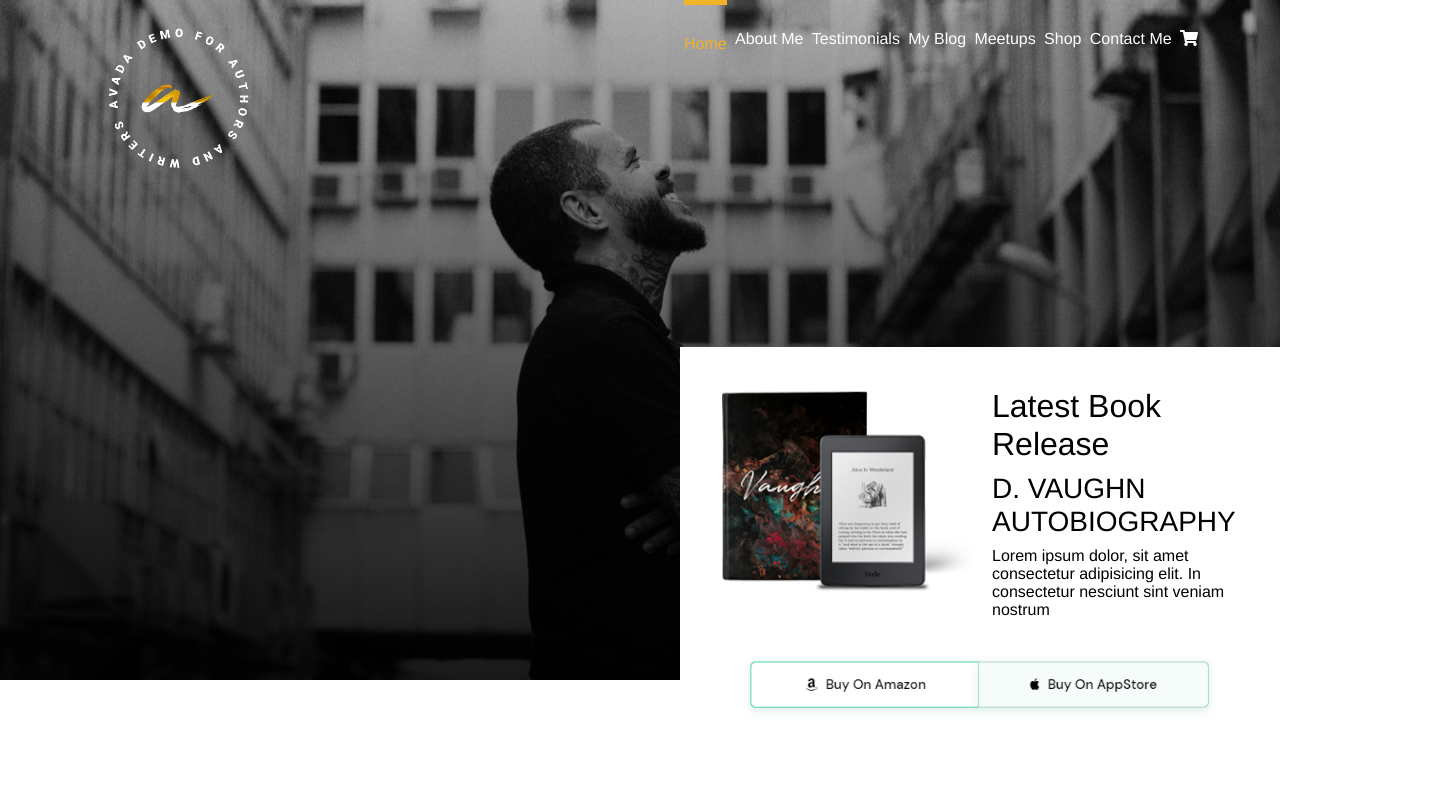
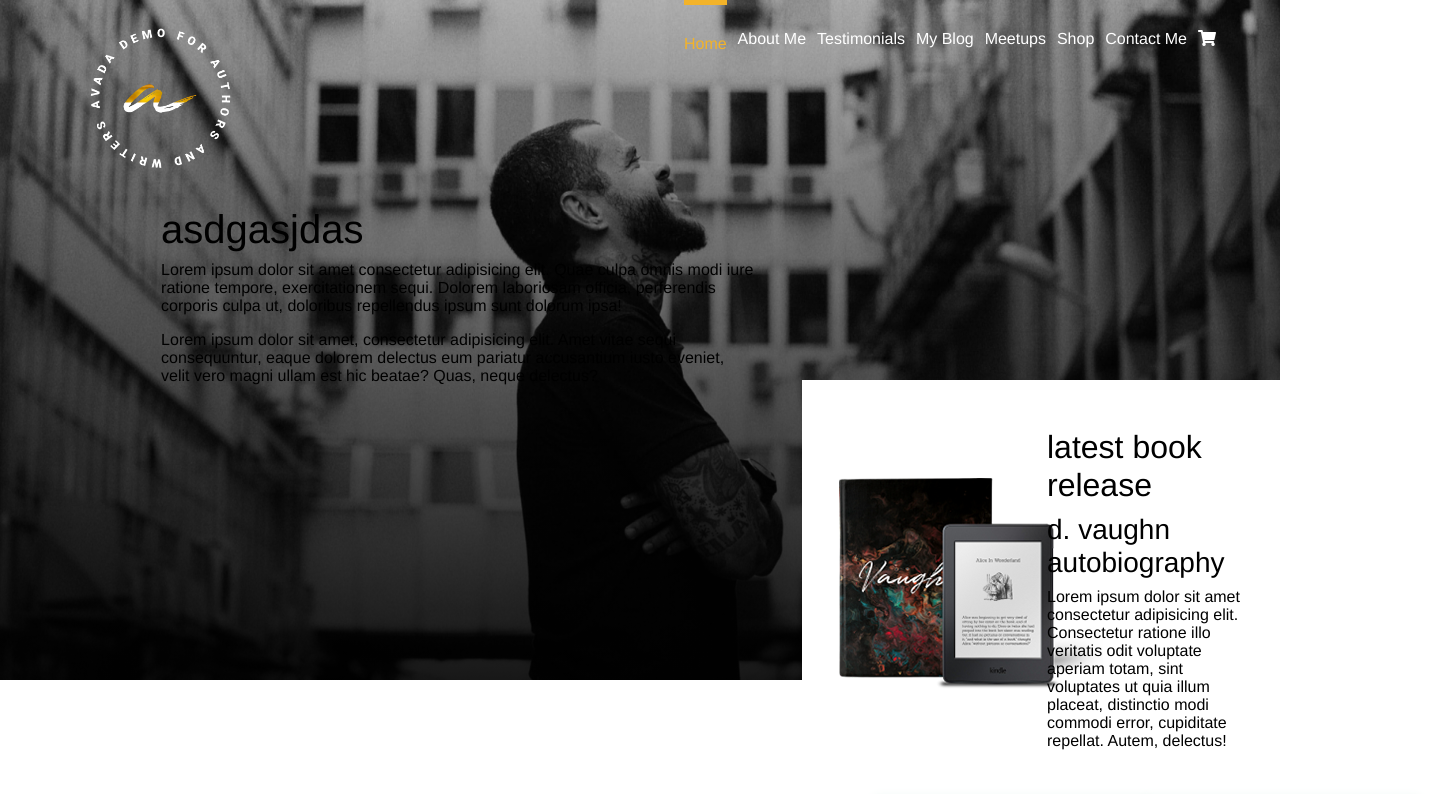
Before and after one commit to ManasseDettoMana/proj-html-vuejs, a Vue app: page / in a window 1280 px wide. Shown: the top 794 px of the page, 1455 px wide, since content can reach past the window. Built offline with nearby package versions, Linux system fonts and the light colour scheme.

Commit message:
refactoring header's lbr

```diff
--- a/src/components/Header.vue
+++ b/src/components/Header.vue
@@ -1,10 +1,10 @@
 <template>
-    <header class="p-relative">
-        <div class="container">
+    <header>
+        <div class="my_container">
             <div class="row">
                 <!-- header logo -->
                 <div class="col-6">
-                    <img src="images/author-logo-round.png" alt="" href="#">
+                    <img src="images/author-logo-round.png" alt="" href="#" id="header_logo">
                 </div>
                 <!-- header nav  -->
                 <div class="col-6">
@@ -18,7 +18,40 @@
                 </div>
             </div>
         </div>
-        <div id="latest_book_release">
+        <div class="my_container" id="bottom_container">
+            <div class="row" id="principal_row">
+                <div class="col-7">
+                    <div class="my_container">
+                        <div class="row">
+                            <h1>asdgasjdas</h1>
+                            <p>Lorem ipsum dolor sit amet consectetur adipisicing elit. Quae culpa omnis modi iure ratione tempore, exercitationem sequi. Dolorem laboriosam officia, perferendis corporis culpa ut, doloribus repellendus ipsum sunt dolorum ipsa!</p>
+                            <p>Lorem ipsum dolor sit amet, consectetur adipisicing elit. Amet vitae sequi consequuntur, eaque dolorem delectus eum pariatur accusantium iusto eveniet, velit vero magni ullam est hic beatae? Quas, neque delectus?</p>
+                        </div>
+                    </div>
+                </div>
+                <div class="col-5">
+                    <div class="row h-30"></div>
+                    <!-- background bianco qui -->
+                    <div class="row " id="lbr">
+                        <div class="my_container d-flex justify-content-center align-items-center flex-wrap pt-5" id="">
+                            <div class="col-6">
+                                <img src="images/book-widget.png" alt="">
+                            </div>
+                            <div class="col-6">
+                                <h2>latest book release</h2>
+                                <h3>d. vaughn autobiography</h3>
+                                <p>Lorem ipsum dolor sit amet consectetur adipisicing elit. Consectetur ratione illo veritatis odit voluptate aperiam totam, sint voluptates ut quia illum placeat, distinctio modi commodi error, cupiditate repellat. Autem, delectus!</p>
+                            </div>
+                            <div class="col-12">
+                                <img src="images/hover-button1.png" alt="">
+                            </div>
+                        </div>
+                    </div>
+                </div>
+            </div>
+        </div>
+
+        <!-- <div id="latest_book_release">
             <div class="container">
                 <div class="row justify-content-center" id="riga__">
                     <div class="col-6">
@@ -32,7 +65,7 @@
                     <img src="images/hover-button1.png" alt="" id="pay_button">
                 </div>
             </div>
-        </div>
+        </div> -->
     </header>
 </template>
 
@@ -90,6 +123,8 @@ export default {
 @import '~bootstrap/scss/bootstrap.scss';
 @import '~@fortawesome/fontawesome-free/css/all.css';
 @import './style/variables.scss';
+
+
 header{
     background-image:linear-gradient(to bottom, rgba(0,0,0,0.25) 0%,rgba(0,0,0,0.9) 100%), url('../assets/hero-07-2x.jpg') ;
     background-position: center;
@@ -97,10 +132,15 @@ header{
     background-repeat: no-repeat;
     height: 85vh;
     position: relative;
-    .p-relative{
-        position: relative;
+
+    #bottom_container{
+        height: calc(100% - 205.28px);
+        margin-right: 0;
+        #principal_row{
+            height: 100%;
+        }
     }
-    .container{
+    .my_container{
         width: 90%;
         margin: 0 auto;
         nav{
@@ -130,7 +170,7 @@ header{
             }
         }
 
-        img{
+        #header_logo{
             width: 200px;
         }
         .active{
@@ -141,33 +181,13 @@ header{
             }
         }
     }
-    #latest_book_release{
-        width: 600px;
-        height: 50%;
-        background-color: white;
-        position: absolute;
-        top: 101%;
-        left: 100%;
-        transform: translate(-100%, -100%);
-        display: flex;
-        justify-content: center;
-        align-content: center;
-        .container{
-            display: flex;
-            justify-content: center;
-            align-content: center;
-            #riga__{
-                padding-top: 40px;
-                #pay_button{
-                    width: 100%;
-                    height: 100px;
-                }
-                #book_widget{
-                    width: 250px
-                }
-            }
-        }
-    }
+}
+#lbr{
+    background-color: white;
+    height: 65%;
+}
+.h-30{
+    height: 35%;
 }
 
 
```
